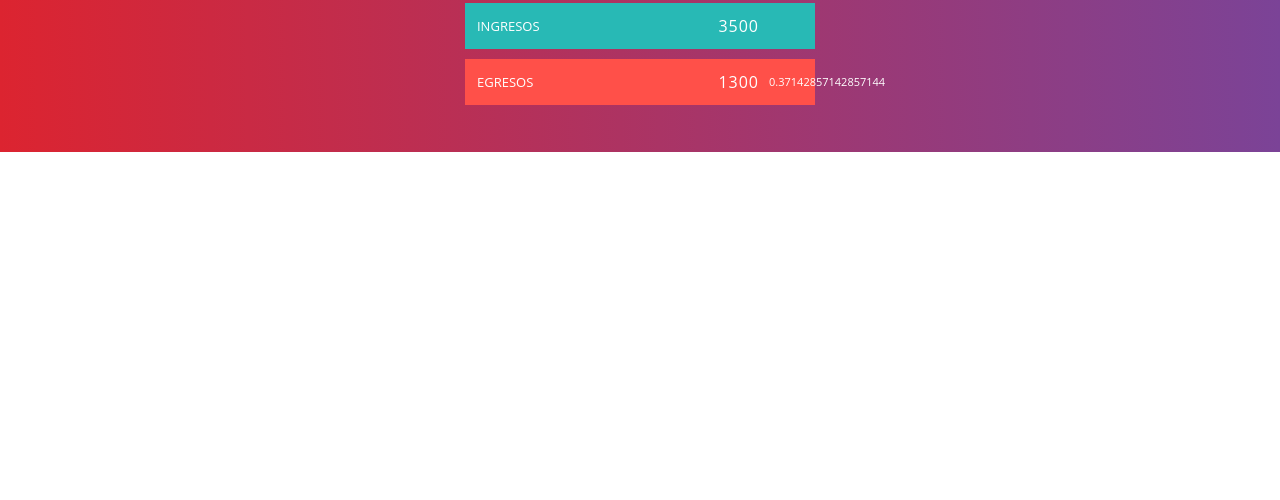
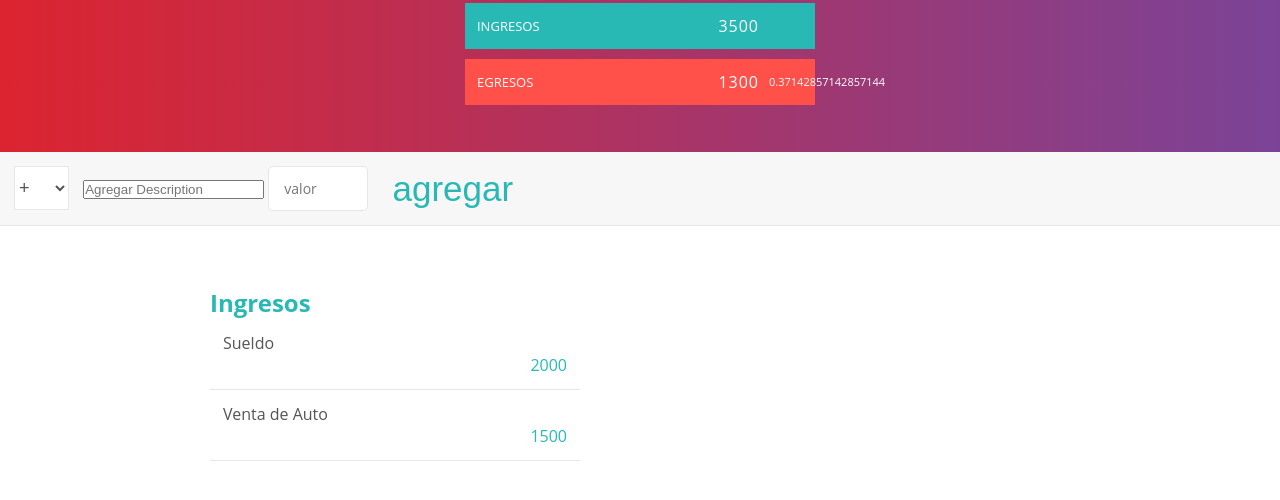
Before and after one commit to nicolasalmeda/JScoderhouse, a plain HTML site: page Segunda Entrega de Proyecto Final/index.html in a window 1280 px wide. Shown: the part 168-668 px from the top of the page. Drawn offline with Linux system fonts and the light colour scheme.

Commit message:
Agregando interaccion

```diff
--- a/Segunda Entrega de Proyecto Final/index.css
+++ b/Segunda Entrega de Proyecto Final/index.css
@@ -23,6 +23,8 @@ body {
   font-weight: 400;
 }
 
+/* CONTENEDORES */
+
 .cabecero {
   height: 40vh;
   background-size: cover;
@@ -42,6 +44,24 @@ body {
   );
   background: linear-gradient(to left, #7b4397, #dc2430);
 }
+
+.contenedor {
+  width: 860px;
+  margin: 60px auto;
+}
+
+.ingreso {
+  float: left;
+  width: 370px;
+  margin-right: 70px;
+}
+
+.agregar_contenedor {
+  margin: 0 auto;
+  text-align: center;
+}
+
+/* FIN DE CONTENEDORES */
 
 .presupuesto {
   position: absolute;
@@ -80,14 +100,6 @@ body {
   background-color: #ff5049;
 }
 
-.presupuesto_ingreso--texto,
-.presupuesto_egreso--texto {
-  float: left;
-  font-size: 13px;
-  color: #fff;
-  margin-top: 2px;
-}
-
 .presupuesto_ingreso--valor,
 .presupuesto_egreso--valor {
   letter-spacing: 1px;
@@ -102,3 +114,104 @@ body {
   padding: 3px 0;
   margin-left: 10px;
 }
+
+/* ESTILOS LETRAS */
+
+.ingreso_titulo {
+  color: #28b9b5;
+}
+.egreso_titulo {
+  color: #ff5049;
+}
+.presupuesto_ingreso--texto,
+.presupuesto_egreso--texto {
+  float: left;
+  font-size: 13px;
+  color: #fff;
+  margin-top: 2px;
+}
+.ingreso .elemento_valor {
+  color: #28b9b5;
+}
+
+/* FIN ESTILOS LETRAS */
+
+.elemento {
+  padding: 13px;
+  border-bottom: 1px solid #e7e7e7;
+}
+.elemento_descripcion {
+  float: left;
+}
+
+.elemento_valor {
+  float: left;
+  transition: transform 0.3s;
+}
+
+/* FORMULARIO  */
+.agregar {
+  padding: 14px;
+  border-bottom: 1px solid #e7e7e7;
+  background-color: #f7f7f7;
+}
+
+.agregar_tipo {
+  width: 55px;
+  border: 1px solid #e7e7e7;
+  height: 44px;
+  font-size: 18px;
+  color: inherit;
+  background-color: #fff;
+  margin-right: 10px;
+  font-weight: 300;
+  transition: border 0.3s;
+}
+
+.agregar_descripcion,
+.agregar_valor {
+  border: 1px solid #e7e7e7;
+  background-color: #fff;
+  color: inherit;
+  font-family: inherit;
+  font-size: 14px;
+  padding: 12px 15px;
+  margin-right: 10px;
+  border-radius: 5px;
+  transition: border 0.3s;
+}
+
+.agregar_descripcion {
+  width: 400px;
+}
+.agregar_valor {
+  width: 100px;
+}
+
+.agregar_btn {
+  font-size: 35px;
+  background: none;
+  border: none;
+  color: #28b9b5;
+  cursor: pointer;
+  display: inline-block;
+  vertical-align: middle;
+  line-height: 1.1;
+  margin-left: 10px;
+}
+
+.agregar_btn:active {
+  transform: translateY(2px);
+}
+
+.agregar_tipo:focus,
+.agregar_descripcion:focus,
+.agregar_valor:focus {
+  outline: none;
+  border: 1px solid #28b9b5;
+}
+
+.agregar_btn:focus {
+  outline: none;
+}
+/* FIN DE FORMULARIO */
--- a/Segunda Entrega de Proyecto Final/index.html
+++ b/Segunda Entrega de Proyecto Final/index.html
@@ -35,6 +35,42 @@
           </div>
         </div>
       </div>
+
+      <form id="forma" onsubmit="return false">
+        <div class="agregar">
+          <div class="agregar_contendor">
+            <select class="agregar_tipo" id="tipo">
+              <option value='ingreso' selected>+</option>
+              <option value="egreso">-</option>
+            </select>
+            <input type="text" class="agregar_description"
+            placeholder="Agregar Description " id="description">
+            <input type="number" class="agregar_valor" placeholder="valor" id="valor" step="any">
+            <button class="agregar_btn" onclick="agregarDato()">
+            agregar</button>
+          </div>
+        </div>
+      </form>
+
+      <div class="contenedor limpiarEstilos">
+        <div class="ingreso">
+          <h2 class="ingreso_titulo">Ingresos</h2>
+          <div id="lista-ingresos">
+            <div class="elemento limpiarEstilos">
+              <div class="elemento_description">Salario</div>
+              <div class="derecha limpiarEstilos">
+                <div class="elemento_valor">+2.200</div>
+              </div>
+            </div>
+
+              <div class="elemento limpiarEstilos">
+                <div class="elemento_description">Venta de Auto</div>
+                <div class="derecha limpiarEstilos">
+                  <div class="elemento_valor">+1500</div>
+                </div>
+            </div>
+        </div>
+      </div>
     </div>
     <script src="./js/Dato.js"></script>
     <script src="./js/Ingreso.js"></script>
--- a/Segunda Entrega de Proyecto Final/js/app.js
+++ b/Segunda Entrega de Proyecto Final/js/app.js
@@ -1,5 +1,5 @@
 const ingresos = [
-  new Ingreso("Salario", 2000),
+  new Ingreso("Sueldo", 2000),
   new Ingreso("Venta de Auto", 1500),
 ];
 
@@ -7,6 +7,7 @@ const egresos = [new Egreso("Alquiler dpto", 900), new Egreso("Ropa", 400)];
 
 let cargarApp = () => {
   cargarCabecero();
+  cargarIngresos();
 };
 
 function totalIngresos() {
@@ -35,3 +36,37 @@ let cargarCabecero = () => {
   document.getElementById("ingresos").innerHTML = totalIngresos();
   document.getElementById("egresos").innerHTML = totalEgresos();
 };
+
+const cargarIngresos = () => {
+  let ingresosHtml = "";
+  for (let ingreso of ingresos) {
+    ingresosHtml += crearIngresoHTML(ingreso);
+  }
+
+  document.getElementById("lista-ingresos").innerHTML = ingresosHtml;
+};
+
+const crearIngresoHTML = (ingreso) => {
+  let ingresoHTML = ` <div class="elemento limpiarEstilos">
+  <div class="elemento_description">${ingreso.description}</div>
+  <div class="derecha limpiarEstilos">
+    <div class="elemento_valor">${ingreso.valor}</div>
+    </div>
+  </div>`;
+  return ingresoHTML;
+};
+
+let agregarDato = () => {
+  let forma = document.forms["forma"];
+  let tipo = forma["tipo"];
+  let description = forma["description"];
+  let valor = forma["valor"];
+  if (description.value != "" && valor.value !== "") {
+    if (tipo.value === "ingreso") {
+      ingresos.push(new Ingreso(description.value, Number(valor.value)));
+      cargarCabecero();
+      cargarIngresos();
+    } else if (tipo.value === "egreso") {
+    }
+  }
+};
```
